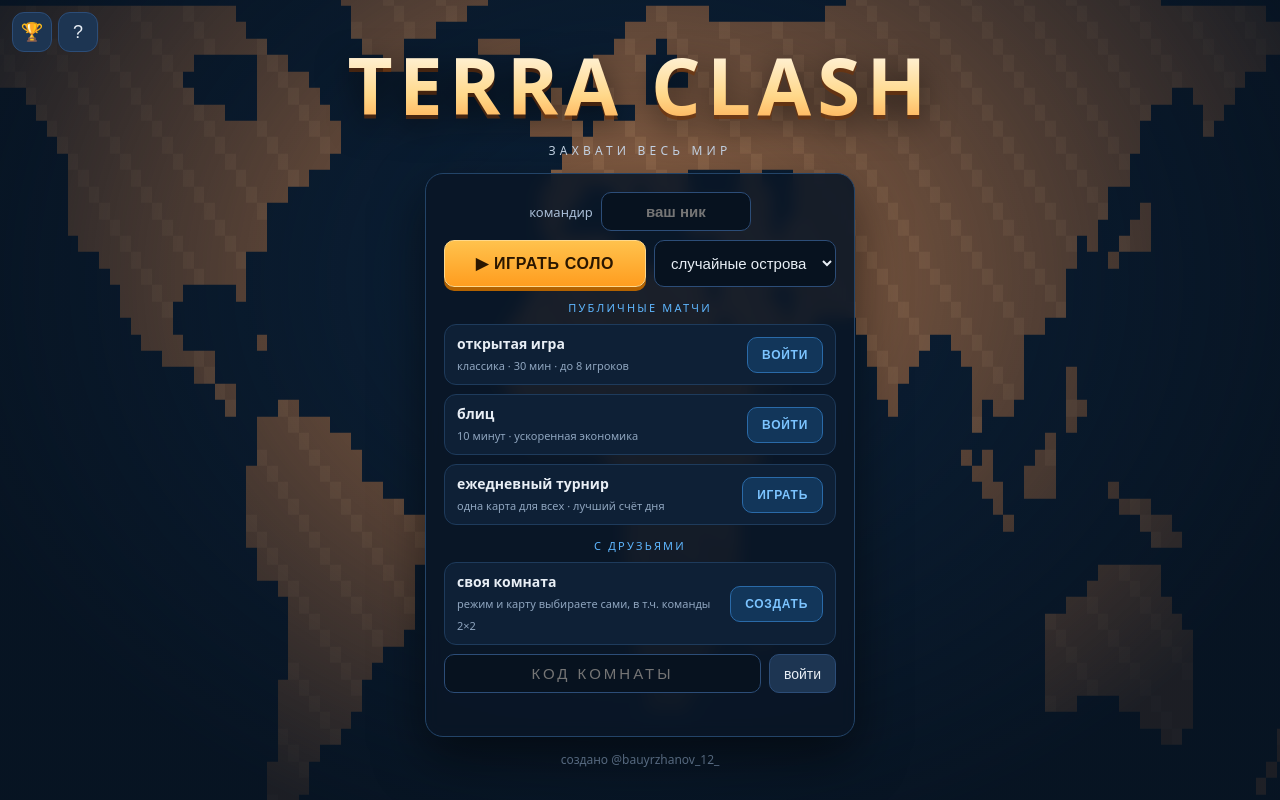
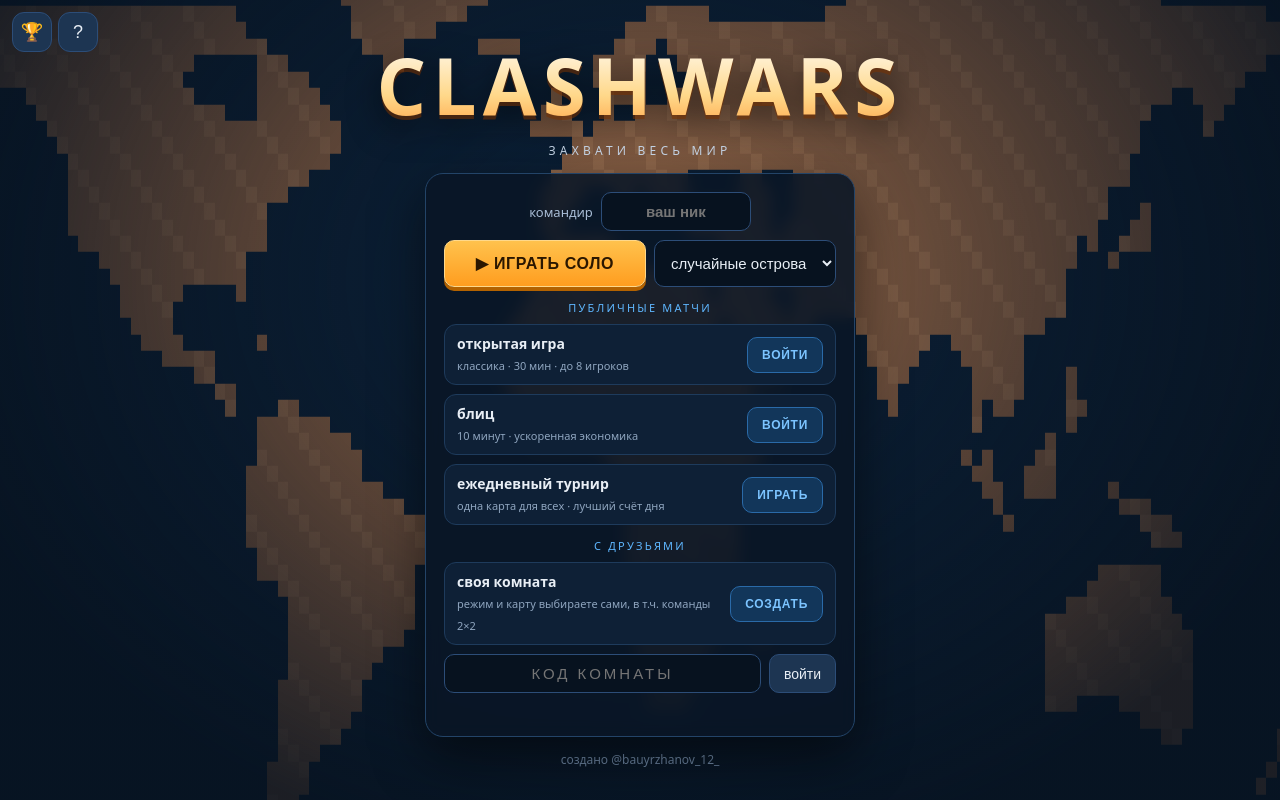
Before and after one commit to gdev49df/roworld, a website with bundled scripts: page public/index.html in a window 1280 px wide. Built offline with nearby package versions, Linux system fonts and the light colour scheme.

Commit message:
название: ClashWars
Co-Authored-By: Claude Sonnet 5.5 <noreply@anthropic.com>
Claude-Session: https://claude.ai/code/session_01LKqLCAzKpGWSmMp4XW1g2X

```diff
--- a/package.json
+++ b/package.json
@@ -1,5 +1,5 @@
 {
-  "name": "terra-clash",
+  "name": "clashwars",
   "version": "0.1.0",
   "description": "roworld — онлайн-стратегия: захвати 80% карты",
   "type": "module",
--- a/public/index.html
+++ b/public/index.html
@@ -4,7 +4,7 @@
 <meta charset="utf-8">
 <meta name="viewport" content="width=device-width,initial-scale=1,maximum-scale=1,user-scalable=no">
 <meta name="theme-color" content="#07121f">
-<title>Terra Clash</title>
+<title>ClashWars</title>
 <link rel="stylesheet" href="/css/style.css">
 </head>
 <body>
@@ -18,7 +18,7 @@
     <button id="openHelp" title="как играть">?</button>
   </div>
   <header>
-    <h1 id="title">TERRA CLASH</h1>
+    <h1 id="title">CLASHWARS</h1>
     <p id="tagline"></p>
   </header>
   <div class="panel-card">
--- a/public/shared/consts.js
+++ b/public/shared/consts.js
@@ -14,5 +14,5 @@ export const MODES = {
   daily: { name: 'ежедневный турнир (15 мин)', time: 900, win: .8, mult: 1.5 },
 };
 // название игры — меняется в одном месте
-export const GAME_NAME = 'Terra Clash';
+export const GAME_NAME = 'ClashWars';
 export const TAGLINE = 'захвати весь мир';
```
Also changed, not shown: README.md.
